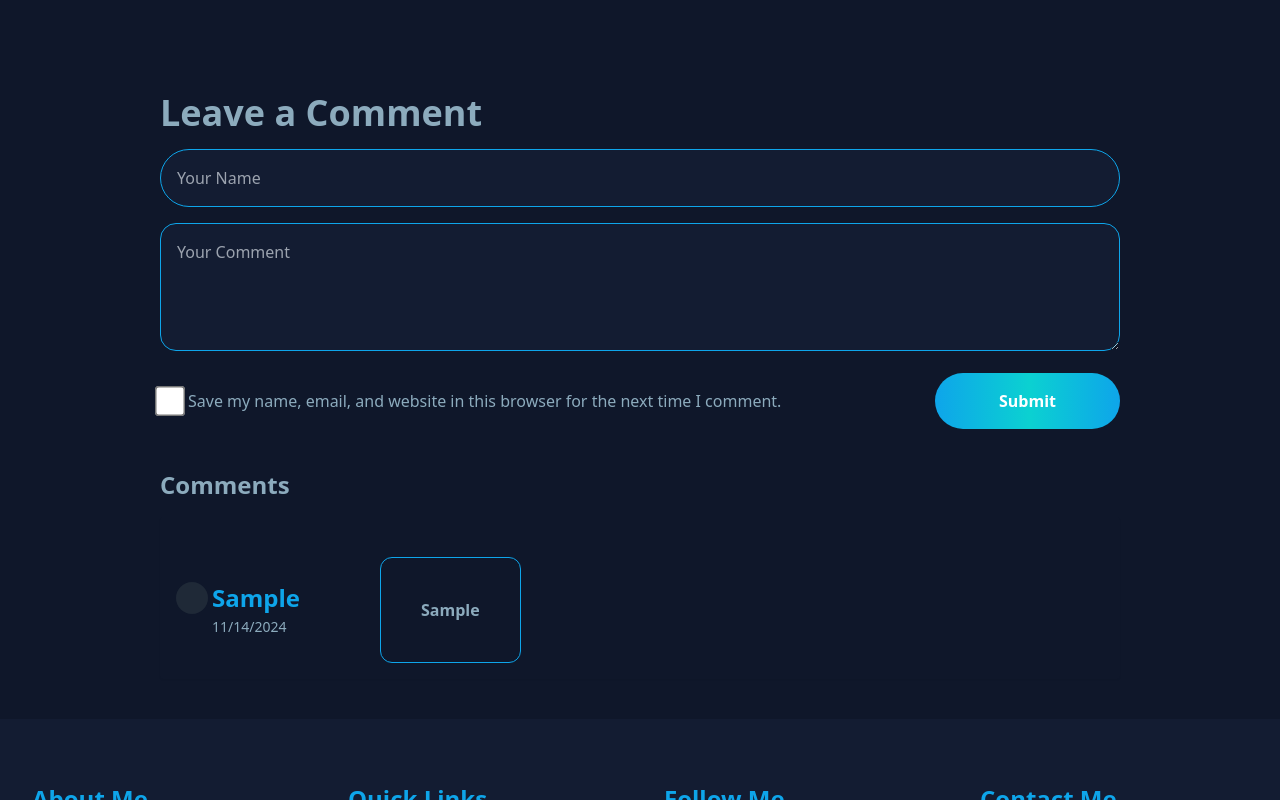
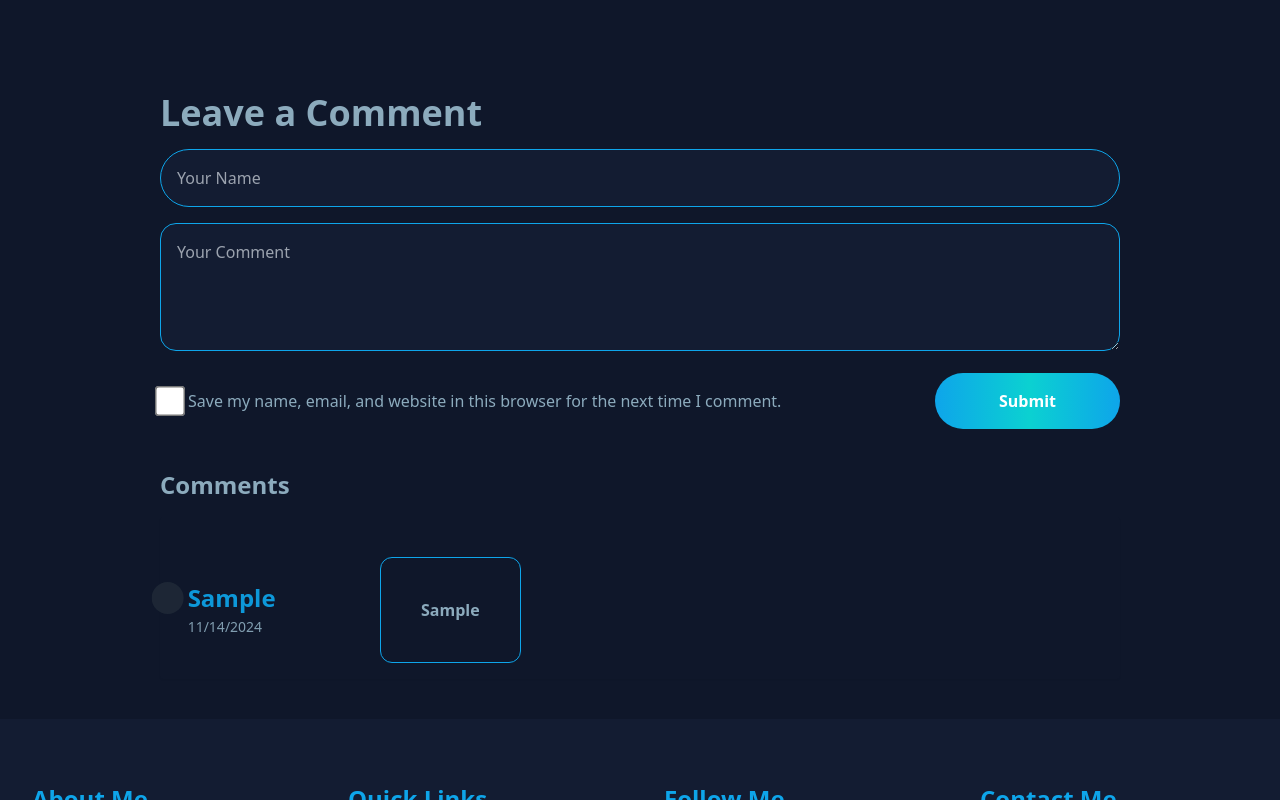
Before and after one commit to waleedprogramer/blogs, a Next.js app: page /blog1 in a window 1280 px wide. Both pictures are taken after typing "Sample", "Sample" into the empty fields and a click on the button "Submit". Shown: the part 1643-2443 px from the top of the page. Built offline with nearby package versions, Linux system fonts and the light colour scheme.

Commit message:
Update Comment.tsx

```diff
--- a/src/app/components/Comment.tsx
+++ b/src/app/components/Comment.tsx
@@ -66,7 +66,7 @@ const Comment = () => {
               key={index}
               className="p-4 flex gap-10 items-center  rounded shadow-sm space-y-6"
             >
-              <div className="flex  h-8 gap-1">
+              <div className="flex  h-8 gap-1 page1">
               <span className="py-2 px-4 bg-gray-800 rounded-full"></span>
               <div className="w-32 ">
 
```
